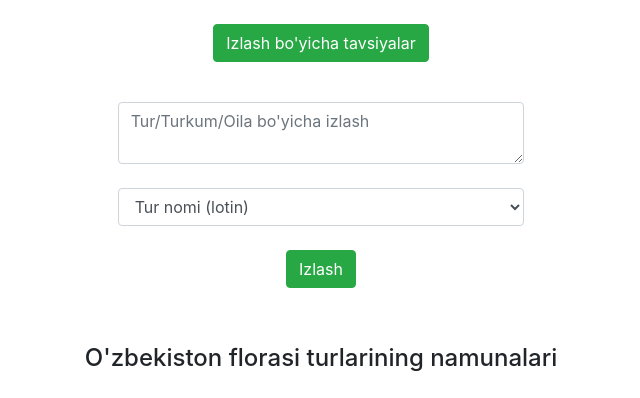
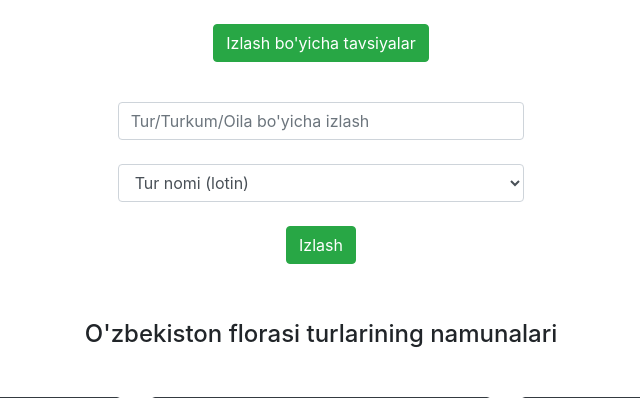
Before and after one commit to KhondamirRustamov/BioDataBank.uz, a Flask app: page /flora-uz in a window 1280 px wide. Shown: the part 160-558 px from the top of the page, without its empty margins (319-959 px from the left). Run offline with Flask 2, Linux system fonts and the light colour scheme; data that the repository does not hold is empty; some libraries are stand-ins or nearby versions.

Commit message:
Update flora.html

```diff
--- a/templates/flora.html
+++ b/templates/flora.html
@@ -60,7 +60,8 @@
     </div>
     <div class="col-sm-11 col-md-6 col-lg-4 py-3">
         <form method="post">
-            <textarea name="text" id="text" class="form-control form-control-md" placeholder="Tur/Turkum/Oila bo'yicha izlash">{{text[1]}}</textarea><br>
+            <input type="text" name="text" id='text' class="form-control form-control-md" placeholder="Tur/Turkum/Oila bo'yicha izlash" value="{{text[1]}}">
+            <br>
             <select name="metod" id="metod" class="form-control">
                 <option>Tur nomi (lotin)</option>
                 <option>Tur nomi (rus)</option>
```
